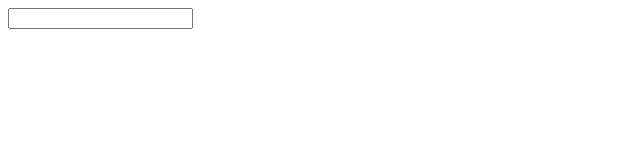
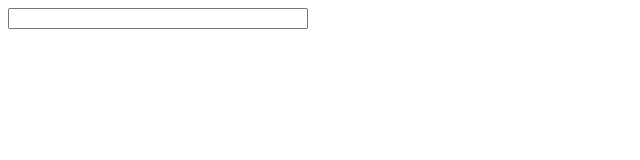
Before and after one commit to JingeXC/angular-components, an Angular app: page / in a window 1280 px wide. Shown: the top 160 px of the page, without its empty margins (0-640 px from the left). Built offline with nearby package versions, Linux system fonts and the light colour scheme.

Commit message:
调整样式

```diff
--- a/src/app/app.component.css
+++ b/src/app/app.component.css
@@ -0,0 +1,9 @@
+.search-bar{
+	width:300px;
+	background: #ddd;
+	overflow:hidden;
+}
+.search-bar input{
+	width:100%;
+	box-sizing: border-box;
+}
--- a/src/app/app.component.html
+++ b/src/app/app.component.html
@@ -1,2 +1,4 @@
-<input type="text" [(ngModel)]="searchWord" [formControl]="searhInput">
-<app-searchresponse [searchWord]="goSearchWord" (selectWord)="goSearch($event)"></app-searchresponse>
+<div class="search-bar">
+	<input type="text" [(ngModel)]="searchWord" [formControl]="searhInput">
+	<app-searchresponse [searchWord]="goSearchWord" (selectWord)="goSearch($event)"></app-searchresponse>
+</div>
--- a/src/app/searchresponse/searchresponse.component.css
+++ b/src/app/searchresponse/searchresponse.component.css
@@ -0,0 +1,15 @@
+.search-ul{
+	width:100%;
+}
+.search-ul ul{
+	padding:0px;
+	margin:0px;
+}
+.search-ul li{
+	padding-left:10px;
+	line-height: 26px;
+	height: 26px;
+}
+.search-ul li:hover{
+	background: #ddddff;
+}
--- a/src/app/searchresponse/searchresponse.component.html
+++ b/src/app/searchresponse/searchresponse.component.html
@@ -1,4 +1,4 @@
-<div style="background: #ddddff">
+<div class="search-ul">
 	<ul>
 	    <li *ngFor="let item of showData" (click)="select(item)">{{item}}</li>
 	</ul>
```
